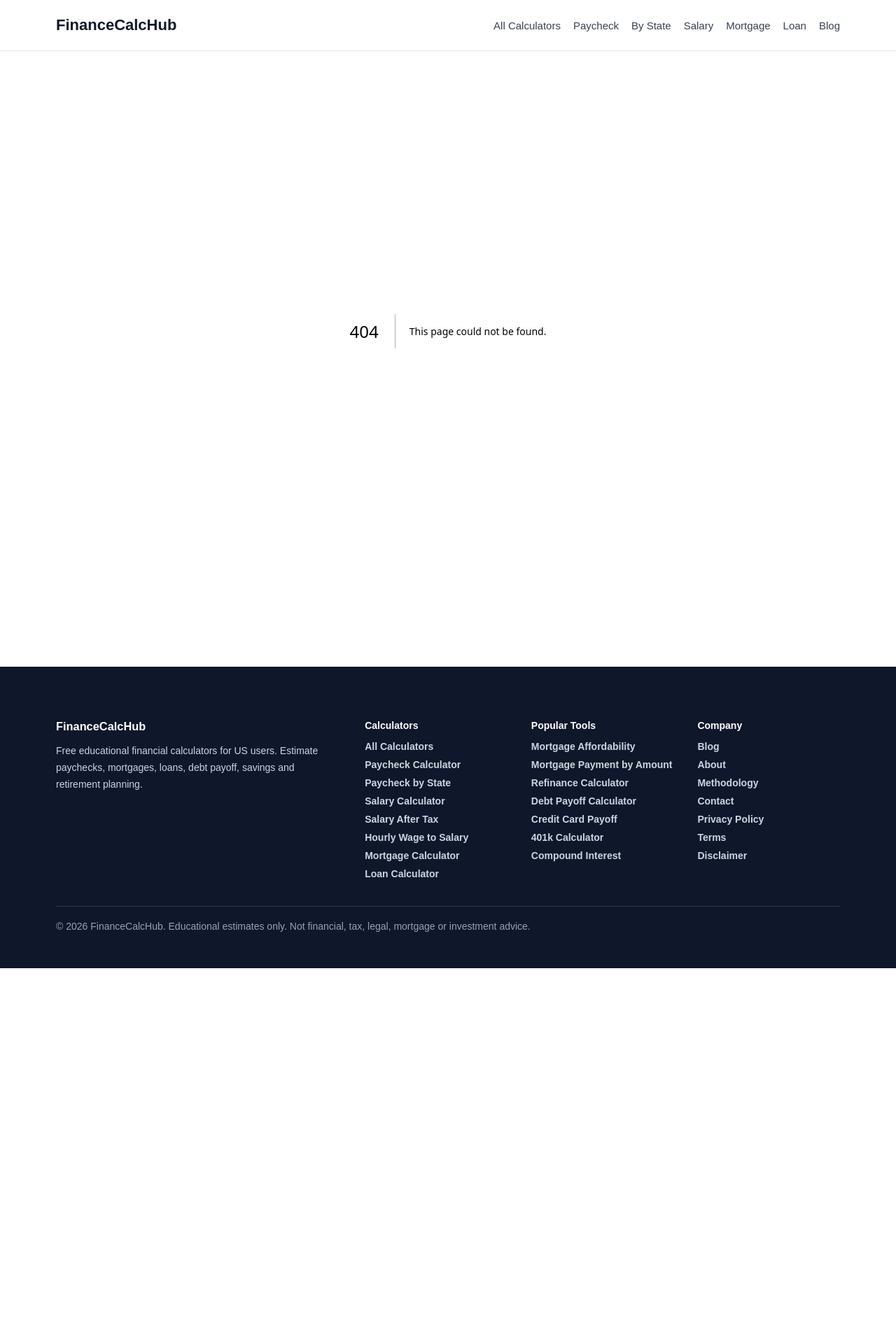
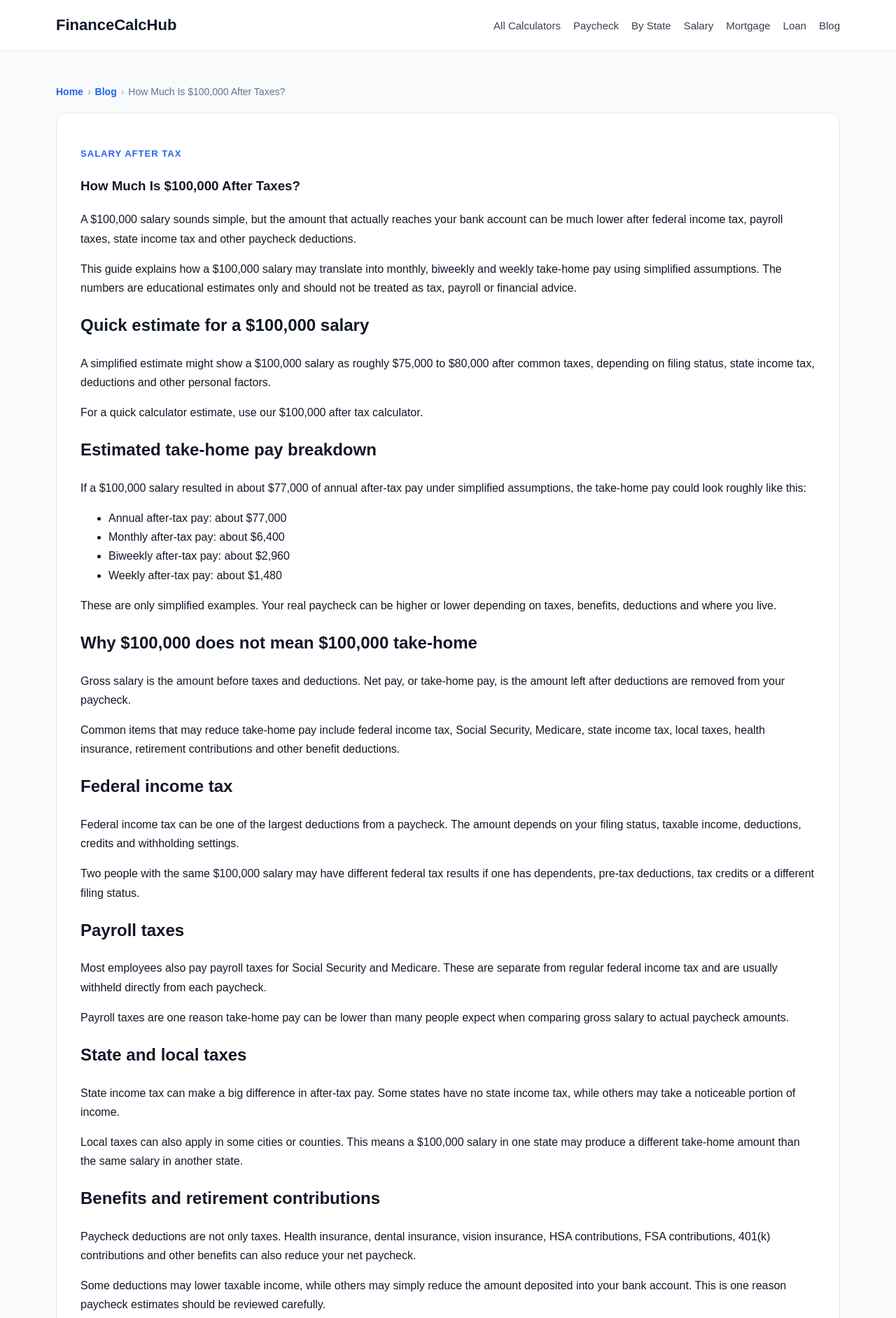
Before and after one commit to milicdejan94-ai/financecalchub, a Next.js app: page /blog/how-much-is-100000-after-taxes in a window 1280 px wide. Before the commit this address had no page. Shown: the top 1884 px of the page at 70% size. Before the commit the page ends 1384 px from the top, so only its background shows below. Built offline with nearby package versions, Linux system fonts and the light colour scheme.

Commit message:
Add 100000 salary after tax blog article

```diff
--- /dev/null
+++ b/app/blog/how-much-is-100000-after-taxes/page.tsx
@@ -0,0 +1,237 @@
+import Breadcrumbs from '../../../components/Breadcrumbs';
+import RelatedCalculators from '../../../components/RelatedCalculators';
+
+export const metadata = {
+  title: 'How Much Is $100,000 After Taxes? | FinanceCalcHub',
+  description:
+    'Estimate how much a $100,000 salary may be after taxes and what it could mean monthly, biweekly and weekly.',
+};
+
+export default function HowMuchIs100000AfterTaxesPage() {
+  return (
+    <section className="section">
+      <div className="container">
+        <Breadcrumbs
+          items={[
+            { label: 'Home', href: '/' },
+            { label: 'Blog', href: '/blog' },
+            { label: 'How Much Is $100,000 After Taxes?' },
+          ]}
+        />
+
+        <article className="content-box">
+          <p className="eyebrow">Salary after tax</p>
+
+          <h1>How Much Is $100,000 After Taxes?</h1>
+
+          <p>
+            A $100,000 salary sounds simple, but the amount that actually reaches
+            your bank account can be much lower after federal income tax, payroll
+            taxes, state income tax and other paycheck deductions.
+          </p>
+
+          <p>
+            This guide explains how a $100,000 salary may translate into monthly,
+            biweekly and weekly take-home pay using simplified assumptions. The
+            numbers are educational estimates only and should not be treated as
+            tax, payroll or financial advice.
+          </p>
+
+          <h2>Quick estimate for a $100,000 salary</h2>
+
+          <p>
+            A simplified estimate might show a $100,000 salary as roughly
+            $75,000 to $80,000 after common taxes, depending on filing status,
+            state income tax, deductions and other personal factors.
+          </p>
+
+          <p>
+            For a quick calculator estimate, use our{' '}
+            <a href="/salary-after-tax/100000">
+              $100,000 after tax calculator
+            </a>
+            .
+          </p>
+
+          <h2>Estimated take-home pay breakdown</h2>
+
+          <p>
+            If a $100,000 salary resulted in about $77,000 of annual after-tax
+            pay under simplified assumptions, the take-home pay could look
+            roughly like this:
+          </p>
+
+          <ul>
+            <li>Annual after-tax pay: about $77,000</li>
+            <li>Monthly after-tax pay: about $6,400</li>
+            <li>Biweekly after-tax pay: about $2,960</li>
+            <li>Weekly after-tax pay: about $1,480</li>
+          </ul>
+
+          <p>
+            These are only simplified examples. Your real paycheck can be higher
+            or lower depending on taxes, benefits, deductions and where you live.
+          </p>
+
+          <h2>Why $100,000 does not mean $100,000 take-home</h2>
+
+          <p>
+            Gross salary is the amount before taxes and deductions. Net pay, or
+            take-home pay, is the amount left after deductions are removed from
+            your paycheck.
+          </p>
+
+          <p>
+            Common items that may reduce take-home pay include federal income
+            tax, Social Security, Medicare, state income tax, local taxes,
+            health insurance, retirement contributions and other benefit
+            deductions.
+          </p>
+
+          <h2>Federal income tax</h2>
+
+          <p>
+            Federal income tax can be one of the largest deductions from a
+            paycheck. The amount depends on your filing status, taxable income,
+            deductions, credits and withholding settings.
+          </p>
+
+          <p>
+            Two people with the same $100,000 salary may have different federal
+            tax results if one has dependents, pre-tax deductions, tax credits or
+            a different filing status.
+          </p>
+
+          <h2>Payroll taxes</h2>
+
+          <p>
+            Most employees also pay payroll taxes for Social Security and
+            Medicare. These are separate from regular federal income tax and are
+            usually withheld directly from each paycheck.
+          </p>
+
+          <p>
+            Payroll taxes are one reason take-home pay can be lower than many
+            people expect when comparing gross salary to actual paycheck amounts.
+          </p>
+
+          <h2>State and local taxes</h2>
+
+          <p>
+            State income tax can make a big difference in after-tax pay. Some
+            states have no state income tax, while others may take a noticeable
+            portion of income.
+          </p>
+
+          <p>
+            Local taxes can also apply in some cities or counties. This means a
+            $100,000 salary in one state may produce a different take-home amount
+            than the same salary in another state.
+          </p>
+
+          <h2>Benefits and retirement contributions</h2>
+
+          <p>
+            Paycheck deductions are not only taxes. Health insurance, dental
+            insurance, vision insurance, HSA contributions, FSA contributions,
+            401(k) contributions and other benefits can also reduce your net
+            paycheck.
+          </p>
+
+          <p>
+            Some deductions may lower taxable income, while others may simply
+            reduce the amount deposited into your bank account. This is one
+            reason paycheck estimates should be reviewed carefully.
+          </p>
+
+          <h2>Monthly budget example</h2>
+
+          <p>
+            If your estimated take-home pay is around $6,400 per month, that is
+            the number you would usually use for monthly budgeting rather than
+            the $100,000 gross salary.
+          </p>
+
+          <p>
+            A budget based on take-home pay may include rent or mortgage,
+            utilities, transportation, groceries, insurance, debt payments,
+            savings, retirement contributions and emergency fund planning.
+          </p>
+
+          <h2>Why a calculator is useful</h2>
+
+          <p>
+            A calculator can help you test different assumptions quickly. You can
+            compare salary amounts, estimate paycheck frequency, review taxes and
+            understand how much income may be available for monthly expenses.
+          </p>
+
+          <p>
+            You can also compare this salary with other income levels using our{' '}
+            <a href="/salary-after-tax">salary after tax calculators</a>.
+          </p>
+
+          <h2>Important limitations</h2>
+
+          <p>
+            Salary after tax estimates are not exact. Real results can vary based
+            on tax law, filing status, deductions, credits, state and local
+            taxes, payroll settings, benefits and employer-specific rules.
+          </p>
+
+          <p>
+            For important tax or payroll decisions, verify numbers with a
+            qualified professional or official source.
+          </p>
+
+          <h2>Bottom line</h2>
+
+          <p>
+            A $100,000 salary can provide strong income, but it is important to
+            focus on take-home pay rather than gross salary alone. Taxes and
+            deductions can significantly reduce the amount available for monthly
+            spending, saving and investing.
+          </p>
+
+          <p>
+            Start with the{' '}
+            <a href="/salary-after-tax/100000">
+              $100,000 after tax calculator
+            </a>{' '}
+            to estimate annual, monthly, biweekly and weekly after-tax pay.
+          </p>
+        </article>
+
+        <RelatedCalculators
+          title="Related calculators"
+          tools={[
+            {
+              title: '$100,000 After Tax Calculator',
+              href: '/salary-after-tax/100000',
+            },
+            {
+              title: 'Salary After Tax Calculators',
+              href: '/salary-after-tax',
+            },
+            {
+              title: 'Paycheck Calculator',
+              href: '/calculators/paycheck',
+            },
+            {
+              title: 'Federal Tax Calculator',
+              href: '/calculators/federal-tax',
+            },
+            {
+              title: 'Hourly Wage to Salary Calculators',
+              href: '/hourly-wage',
+            },
+            {
+              title: 'All Financial Calculators',
+              href: '/calculators',
+            },
+          ]}
+        />
+      </div>
+    </section>
+  );
+}
```
Also changed, not shown: app/blog/page.tsx (+8 -2 lines), app/sitemap.ts (+10 -11 lines).
